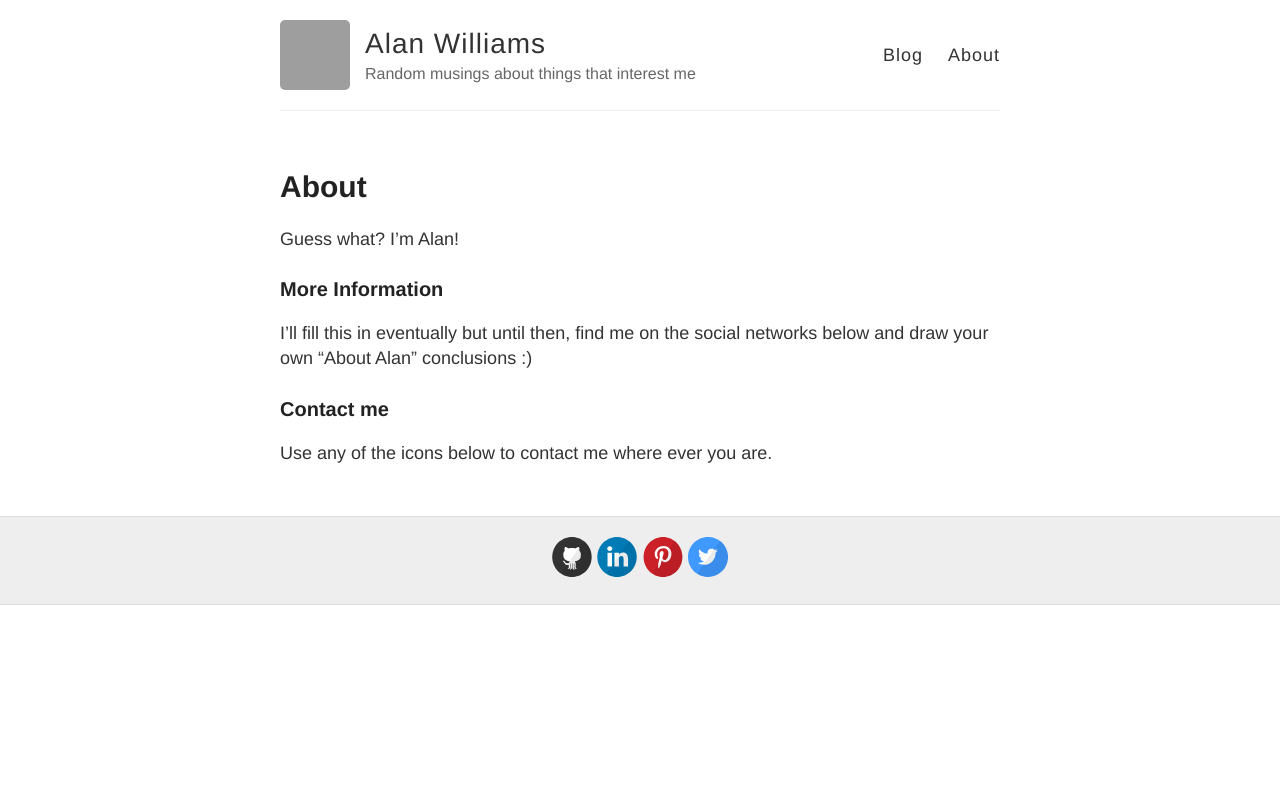
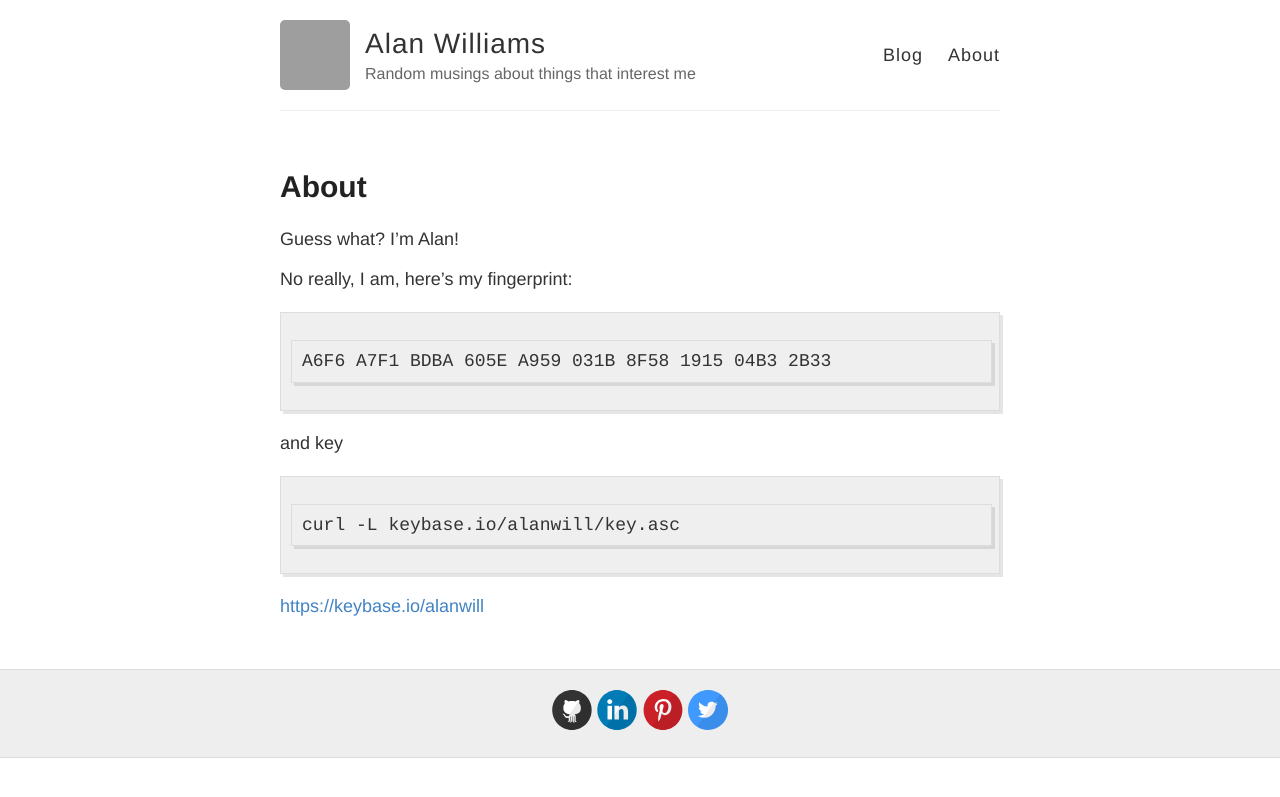
Before and after one commit to alanwill/alanwill.github.io, a Jekyll site: the page built from about.md, in a window 1280 px wide. Shown: the top 797 px of the page. Built offline with Jekyll 4.4.1, drawn with Linux system fonts in a browser that asks for light colours; Markdown is read by kramdown in place of the engine named in the settings; grey boxes are pictures that could not be loaded.

Commit message:
added key

````diff
--- a/about.md
+++ b/about.md
@@ -6,10 +6,15 @@ permalink: /about/
 
 Guess what? I'm Alan!
 
-### More Information
+No really, I am, here's my fingerprint:
 
-I'll fill this in eventually but until then, find me on the social networks below and draw your own "About Alan" conclusions :)
+```
+A6F6 A7F1 BDBA 605E A959 031B 8F58 1915 04B3 2B33
+```
+and key
 
-### Contact me
+```
+curl -L keybase.io/alanwill/key.asc
+```
 
-Use any of the icons below to contact me where ever you are.
+[https://keybase.io/alanwill](https://keybase.io/alanwill)
````
